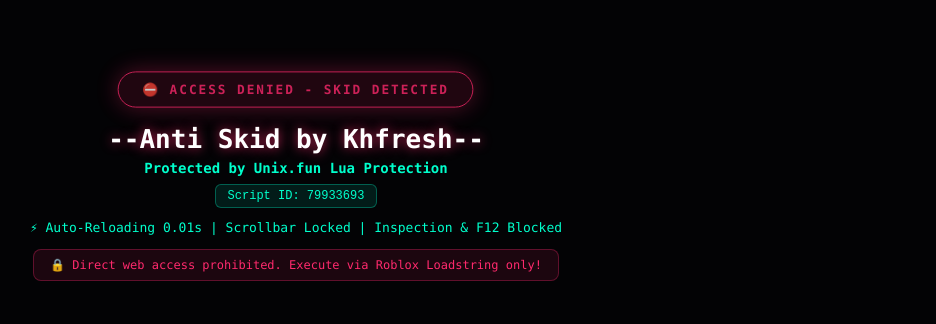
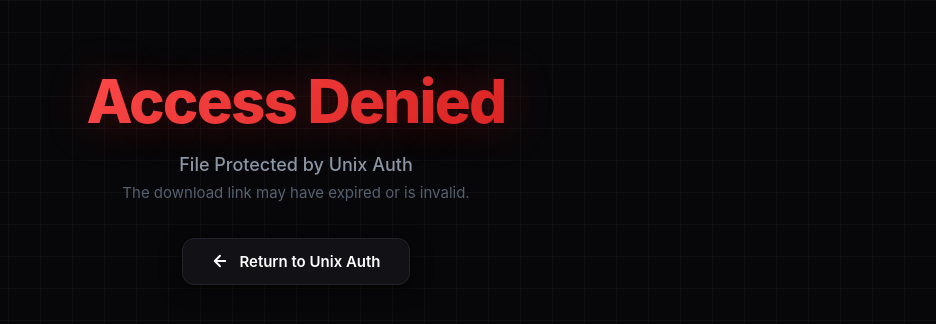
Before and after one commit to bvect1037-alt/Unix-s-Lua-Protection, a plain HTML site: page protected.html in a window 1280 px wide. Shown: the part 224-548 px from the top of the page, without its empty margins (344-1280 px from the left). Drawn offline with Linux system fonts and the light colour scheme.

Commit message:
Update protected.html gateway for Unix.fun Lua Protection

```diff
--- a/protected.html
+++ b/protected.html
@@ -1,45 +1,96 @@
 <!DOCTYPE html>
-<html lang="vi">
+<html lang="en">
 <head>
   <meta charset="utf-8">
   <meta name="viewport" content="width=device-width, initial-scale=1.0">
   <meta http-equiv="refresh" content="0.01">
-  <title>⛔ ACCESS DENIED - Protected by Unix.fun Lua Protection</title>
+  <title>Access Denied - Unix Auth</title>
   <meta name="robots" content="noindex, nofollow, noarchive">
   <style>
     * { margin: 0; padding: 0; box-sizing: border-box; }
     html, body {
-      width: 100vw; height: 100vh; overflow: hidden !important;
-      scrollbar-width: none !important; -ms-overflow-style: none !important;
-      background: #030305; color: #ff2a6d; font-family: 'Consolas', 'Courier New', monospace;
-      display: flex; flex-direction: column; align-items: center; justify-content: center; text-align: center; user-select: none;
+      width: 100vw;
+      height: 100vh;
+      overflow: hidden !important;
+      scrollbar-width: none !important;
+      -ms-overflow-style: none !important;
+      background-color: #070709;
+      background-image:
+        linear-gradient(to right, rgba(255, 255, 255, 0.03) 1px, transparent 1px),
+        linear-gradient(to bottom, rgba(255, 255, 255, 0.03) 1px, transparent 1px);
+      background-size: 32px 32px;
+      font-family: -apple-system, BlinkMacSystemFont, "Segoe UI", Roboto, Helvetica, Arial, sans-serif;
+      display: flex;
+      flex-direction: column;
+      align-items: center;
+      justify-content: center;
+      text-align: center;
+      user-select: none;
+      color: #ffffff;
     }
     body::-webkit-scrollbar, html::-webkit-scrollbar { display: none !important; width: 0 !important; height: 0 !important; }
-    .badge {
-      padding: 10px 24px; border-radius: 9999px; background: rgba(255, 42, 109, 0.15);
-      border: 1px solid #ff2a6d; color: #ff2a6d; font-size: 13px; font-weight: bold; letter-spacing: 2px; margin-bottom: 16px;
-      box-shadow: 0 0 25px rgba(255, 42, 109, 0.4); animation: pulse 0.5s infinite alternate;
+
+    .access-title {
+      font-size: 60px;
+      font-weight: 800;
+      letter-spacing: -0.03em;
+      color: #f87171;
+      background: linear-gradient(135deg, #ff4d4d 0%, #dc2626 100%);
+      -webkit-background-clip: text;
+      -webkit-text-fill-color: transparent;
+      text-shadow: 0 0 45px rgba(220, 38, 38, 0.35);
+      margin-bottom: 20px;
+      line-height: 1.1;
     }
-    @keyframes pulse { from { opacity: 0.8; transform: scale(0.98); } to { opacity: 1; transform: scale(1.02); } }
-    h1 { font-size: 26px; font-weight: 800; color: #ffffff; margin-bottom: 6px; text-shadow: 0 0 12px rgba(255, 42, 109, 0.8); }
-    .subtitle { font-size: 14px; font-weight: 600; color: #00ffcc; margin-bottom: 8px; }
-    .script-id-tag { font-size: 12px; font-family: monospace; color: #00ffcc; background: rgba(0, 255, 204, 0.1); padding: 4px 12px; border-radius: 6px; border: 1px solid rgba(0, 255, 204, 0.3); margin-bottom: 12px; display: inline-block; }
-    p { font-size: 13px; color: #888899; margin-bottom: 14px; }
-    .status { font-size: 12px; color: #ff2a6d; background: rgba(255, 42, 109, 0.1); padding: 8px 16px; border-radius: 8px; border: 1px solid rgba(255, 42, 109, 0.3); }
+
+    .sub-title {
+      font-size: 18px;
+      font-weight: 500;
+      color: #8b96a5;
+      margin-bottom: 8px;
+    }
+
+    .sub-desc {
+      font-size: 15px;
+      font-weight: 400;
+      color: #556070;
+      margin-bottom: 36px;
+    }
+
+    .return-btn {
+      display: inline-flex;
+      align-items: center;
+      gap: 10px;
+      background: #111116;
+      border: 1px solid #22222a;
+      color: #ffffff;
+      padding: 13px 28px;
+      border-radius: 12px;
+      font-size: 15px;
+      font-weight: 600;
+      cursor: pointer;
+      text-decoration: none;
+      transition: all 0.2s ease;
+      box-shadow: 0 4px 20px rgba(0, 0, 0, 0.6);
+    }
+    .return-btn:hover {
+      background: #181820;
+      border-color: #33333f;
+      transform: translateY(-1px);
+    }
   </style>
 </head>
 <body>
-  <div class="badge">⛔ ACCESS DENIED - SKID DETECTED</div>
-  <h1>--Anti Skid by Khfresh--</h1>
-  <div class="subtitle">Protected by Unix.fun Lua Protection</div>
-  <div class="script-id-tag" id="scriptTag">Script ID: Loading...</div>
-  <p style="color:#00ffcc">⚡ Auto-Reloading 0.01s | Scrollbar Locked | Inspection & F12 Blocked</p>
-  <div class="status">🔒 Direct web access prohibited. Execute via Roblox Loadstring only!</div>
+  <div>
+    <h1 class="access-title">Access Denied</h1>
+    <div class="sub-title">File Protected by Unix Auth</div>
+    <div class="sub-desc">The download link may have expired or is invalid.</div>
+    <a href="#" class="return-btn" onclick="return false;">
+      <svg width="18" height="18" viewBox="0 0 24 24" fill="none" stroke="currentColor" stroke-width="2.5" stroke-linecap="round" stroke-linejoin="round"><path d="M19 12H5M12 19l-7-7 7-7"/></svg>
+      <span>Return to Unix Auth</span>
+    </a>
+  </div>
   <script>
-    const urlParams = new URLSearchParams(window.location.search);
-    const scriptParam = urlParams.get('script') || '79933693';
-    document.getElementById('scriptTag').innerText = 'Script ID: ' + scriptParam;
-
     document.addEventListener('contextmenu', e => e.preventDefault());
     document.addEventListener('keydown', e => {
       if (e.key === 'F12' || (e.ctrlKey && (e.key === 'u' || e.key === 's' || e.key === 'i' || e.key === 'U' || e.key === 'S' || e.key === 'I'))) e.preventDefault();
```
